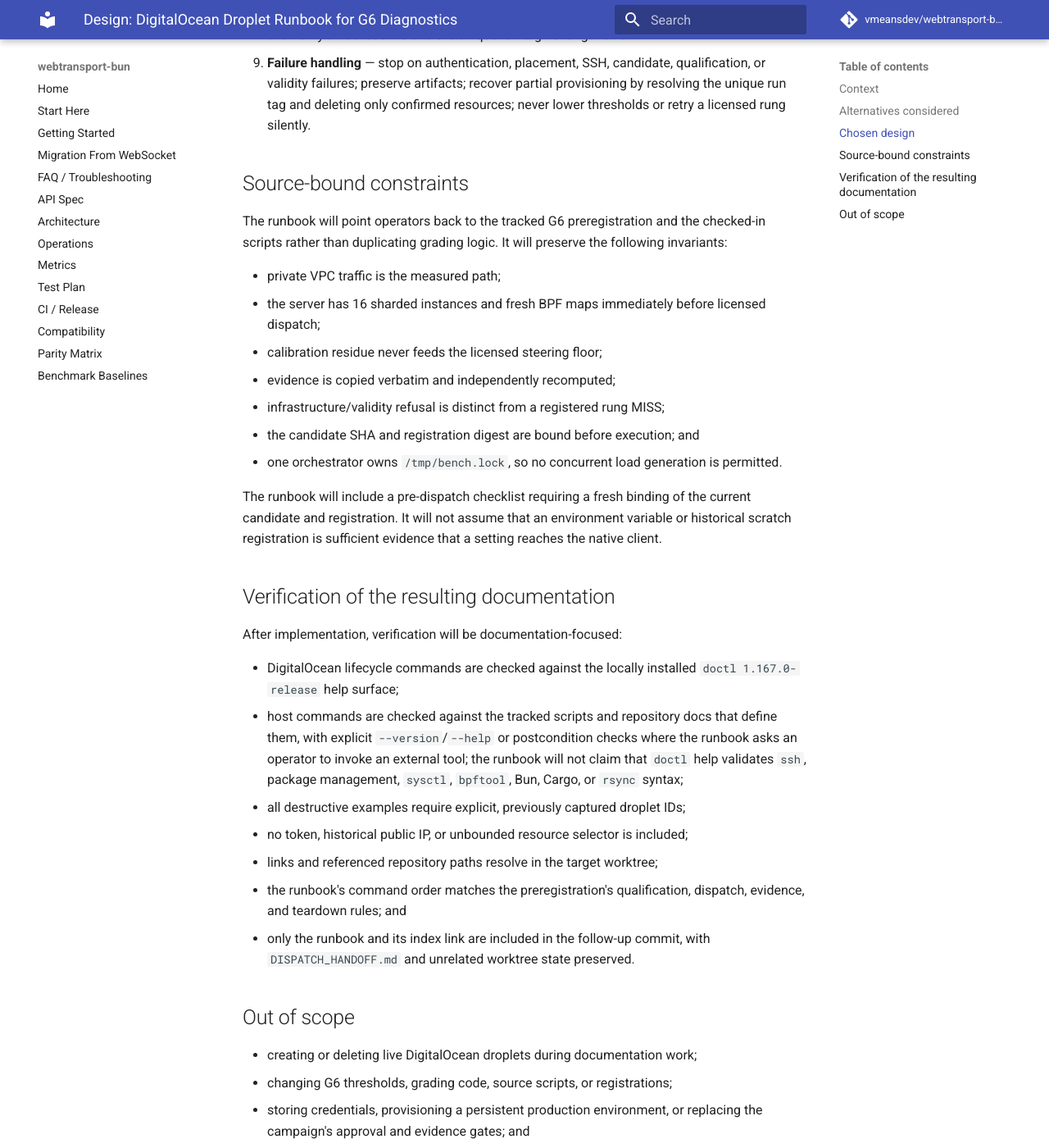
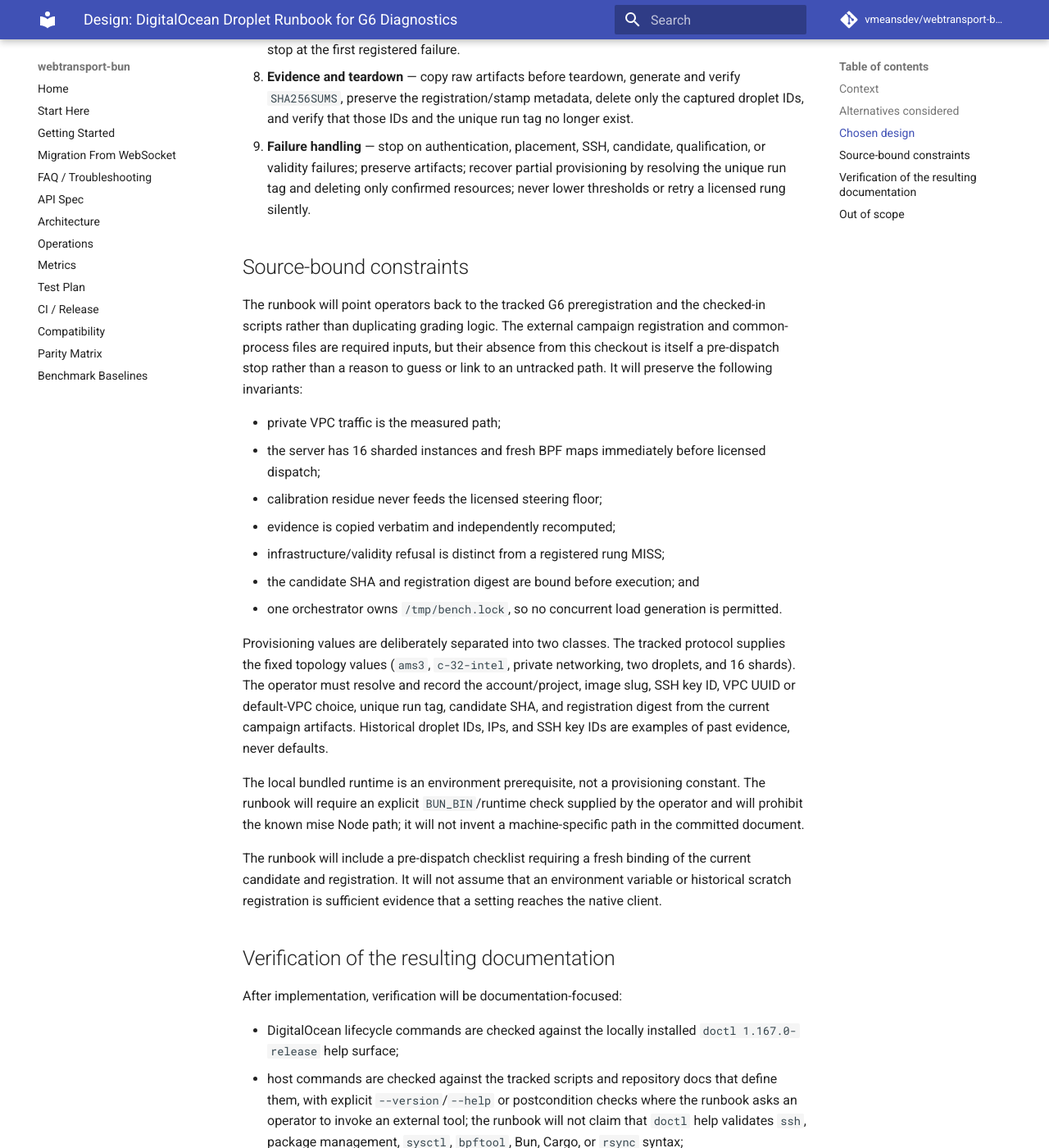
Before and after one commit to vmeansdev/webtransport-bun, an MkDocs documentation site: the page built from docs/superpowers/specs/2026-08-28-do-droplet-runbook-design.md, in a window 1280 px wide and 1400 px high, scrolled down 2187 px. Shown: the whole window at 82% size. Built offline with MkDocs 1.6.1 and Material for MkDocs 9.7.7, drawn with Linux system fonts in a browser that asks for light colours; comment, search, counter and statistics services are not loaded; some of the changed text lies outside the part shown.

Commit message:
Clarify external campaign inputs for DigitalOcean runbook

```diff
--- a/docs/superpowers/specs/2026-08-28-do-droplet-runbook-design.md
+++ b/docs/superpowers/specs/2026-08-28-do-droplet-runbook-design.md
@@ -10,10 +10,12 @@
 `docs/research/preregistrations/gate-g6-sharded.md`. The candidate-specific
 authority is the campaign registration
 `.scratch/bare-metal-campaign/registrations/g6-sharded-diagnostic-01.md`, which
-must be present in the campaign checkout before dispatch. The common process
-authority is `.scratch/bare-metal-campaign/registration-common.md`. The
-g6-mmo and g6-mmo-closeout preregistrations are background component/shape
-references only; they do not override the sharded preregistration. An optional
+must be supplied from the campaign checkout before dispatch. The common
+process authority is `.scratch/bare-metal-campaign/registration-common.md`,
+also supplied as a campaign artifact. These scratch files are external
+prerequisites in this worktree, not tracked documentation links. The g6-mmo
+and g6-mmo-closeout preregistrations are background component/shape references
+only; they do not override the sharded preregistration. An optional
 `DISPATCH_HANDOFF.md` is coordination material, not an authority for thresholds
 or validity.
 
@@ -64,7 +66,11 @@
    registration and approval.
 2. **Preflight** — verify `doctl account get`, the installed version, region,
    image, size, SSH key, VPC, local bundled Bun path, repository state, and the
-   single-run lock policy. Discovery commands are read-only.
+   single-run lock policy. The tracked protocol fixes `ams3`, `c-32-intel`,
+   private networking, two roles, and 16 shards. The image slug, SSH key, VPC
+   UUID/default-VPC choice, project, run tag, candidate SHA, and registration
+   digest are explicit inputs captured at run start; discovery commands are
+   read-only.
 3. **Provisioning** — create exactly two uniquely tagged droplets with
    `--wait`, requested size/image/region, SSH key, and private networking;
    capture droplet IDs and both public/private addresses immediately; verify
@@ -95,7 +101,10 @@
 ## Source-bound constraints
 
 The runbook will point operators back to the tracked G6 preregistration and
-the checked-in scripts rather than duplicating grading logic. It will preserve
+the checked-in scripts rather than duplicating grading logic. The external
+campaign registration and common-process files are required inputs, but their
+absence from this checkout is itself a pre-dispatch stop rather than a reason
+to guess or link to an untracked path. It will preserve
 the following invariants:
 
 - private VPC traffic is the measured path;
@@ -107,6 +116,19 @@
 - the candidate SHA and registration digest are bound before execution; and
 - one orchestrator owns `/tmp/bench.lock`, so no concurrent load generation is
   permitted.
+
+Provisioning values are deliberately separated into two classes. The tracked
+protocol supplies the fixed topology values (`ams3`, `c-32-intel`, private
+networking, two droplets, and 16 shards). The operator must resolve and record
+the account/project, image slug, SSH key ID, VPC UUID or default-VPC choice,
+unique run tag, candidate SHA, and registration digest from the current
+campaign artifacts. Historical droplet IDs, IPs, and SSH key IDs are examples
+of past evidence, never defaults.
+
+The local bundled runtime is an environment prerequisite, not a provisioning
+constant. The runbook will require an explicit `BUN_BIN`/runtime check supplied
+by the operator and will prohibit the known mise Node path; it will not invent a
+machine-specific path in the committed document.
 
 The runbook will include a pre-dispatch checklist requiring a fresh binding of
 the current candidate and registration. It will not assume that an environment
@@ -126,7 +148,9 @@
   `sysctl`, `bpftool`, Bun, Cargo, or `rsync` syntax;
 - all destructive examples require explicit, previously captured droplet IDs;
 - no token, historical public IP, or unbounded resource selector is included;
-- links and referenced repository paths resolve in the target worktree;
+- tracked repository links and paths resolve in the target worktree; external
+  campaign artifacts are clearly labeled as required inputs and are not
+  treated as tracked links;
 - the runbook's command order matches the preregistration's qualification,
   dispatch, evidence, and teardown rules; and
 - only the runbook and its index link are included in the follow-up commit,
```
